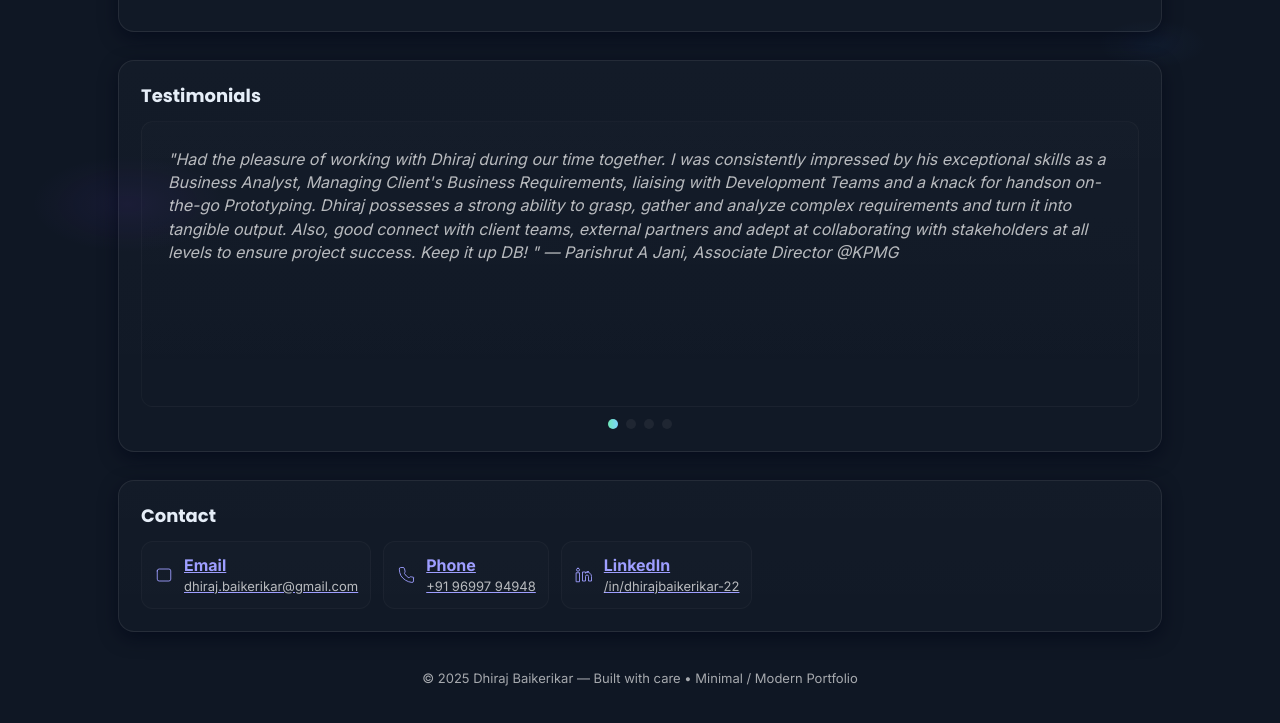
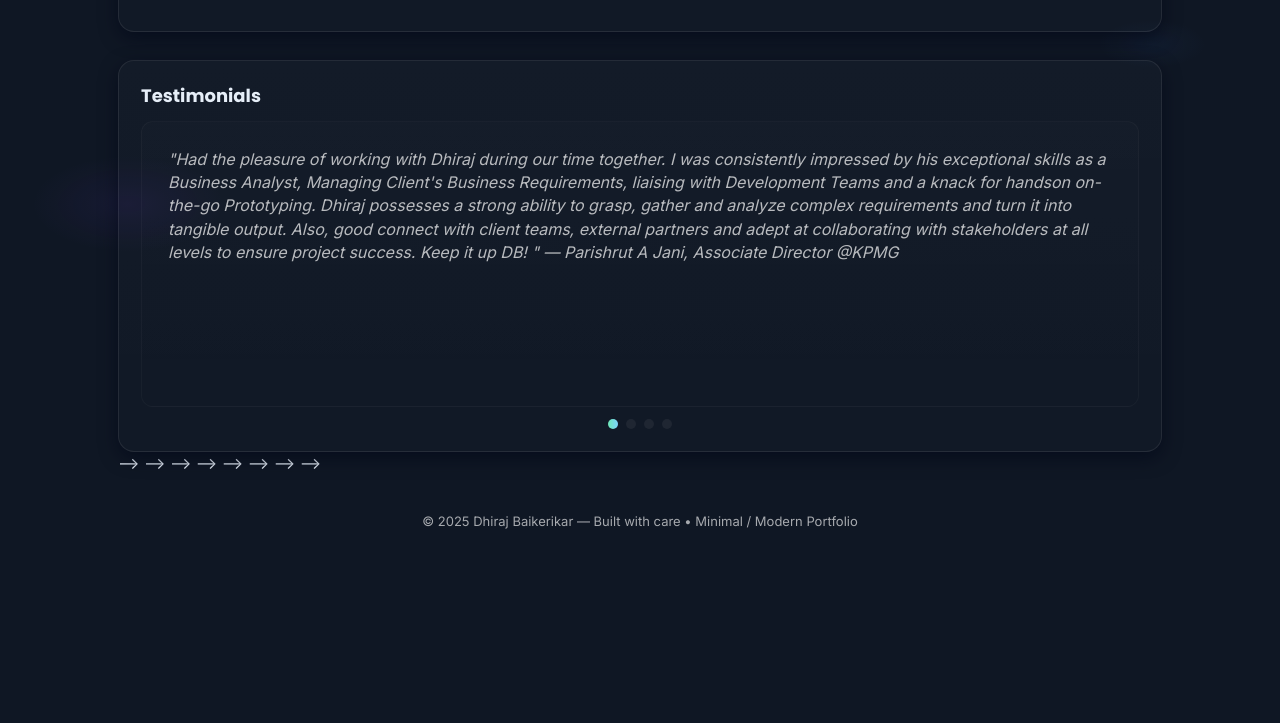
Before and after one commit to dhirajbaikerikar/portfolio, a plain HTML site: page index.html in a window 1280 px wide. Shown: the part 4676-5399 px from the top of the page. After the commit the page ends 5250 px from the top, so only its background shows below. Drawn offline with Linux system fonts and the light colour scheme.

Commit message:
Add files via upload

```diff
--- a/index.html
+++ b/index.html
@@ -827,51 +827,51 @@ I wish him successes for his future.." — Vikram Shetty, Head of IT - R&I @ L'O
       </section>
 
       <!-- CONTACT (repeated exact block at bottom as the content includes it) -->
-      <section id="contact" class="reveal" aria-labelledby="contactTitle">
-        <div class="section-title">
-          <h2 id="contactTitle">Contact</h2>
-        </div>
-        <div class="section-content">
-          <div class="contact-grid">
-            <a class="contact-card-ico" href="mailto:dhiraj.baikerikar@gmail.com">
-              <span class="icon" aria-hidden="true">
-                <!-- mail svg -->
-                <svg width="18" height="18" viewBox="0 0 24 24" fill="none" aria-hidden="true"><path d="M3 6.5v11A2.5 2.5 0 0 0 5.5 20h13A2.5 2.5 0 0 0 21 17.5v-11A2.5 2.5 0 0 0 18.5 4h-13A2.5 2.5 0 0 0 3 6.5z" stroke="currentColor" stroke-width="1.2" stroke-linecap="round" stroke-linejoin="round"/></svg>
-              </span>
-              <div>
-                <div style="font-weight:700">Email</div>
-                <div class="muted">dhiraj.baikerikar@gmail.com</div>
-              </div>
-            </a>
+      <!-- <section id="contact" class="reveal" aria-labelledby="contactTitle"> -->
+        <!-- <div class="section-title"> -->
+          <!-- <h2 id="contactTitle">Contact</h2> -->
+        <!-- </div> -->
+        <!-- <div class="section-content"> -->
+          <!-- <div class="contact-grid"> -->
+            <!-- <a class="contact-card-ico" href="mailto:dhiraj.baikerikar@gmail.com"> -->
+              <!-- <span class="icon" aria-hidden="true"> -->
+                <!-- <!-- mail svg --> -->
+                <!-- <svg width="18" height="18" viewBox="0 0 24 24" fill="none" aria-hidden="true"><path d="M3 6.5v11A2.5 2.5 0 0 0 5.5 20h13A2.5 2.5 0 0 0 21 17.5v-11A2.5 2.5 0 0 0 18.5 4h-13A2.5 2.5 0 0 0 3 6.5z" stroke="currentColor" stroke-width="1.2" stroke-linecap="round" stroke-linejoin="round"/></svg> -->
+              <!-- </span> -->
+              <!-- <div> -->
+                <!-- <div style="font-weight:700">Email</div> -->
+                <!-- <div class="muted">dhiraj.baikerikar@gmail.com</div> -->
+              <!-- </div> -->
+            <!-- </a> -->
 
-            <a class="contact-card-ico" href="tel:+919699794948">
-              <span class="icon" aria-hidden="true">
-                <!-- phone svg -->
-                <svg width="18" height="18" viewBox="0 0 24 24" fill="none"><path d="M22 16.92v3a2 2 0 0 1-2.18 2 19.86 19.86 0 0 1-8.63-3.07 19.5 19.5 0 0 1-6-6A19.86 19.86 0 0 1 3.09 4.18 2 2 0 0 1 5 2h3a2 2 0 0 1 2 1.72c.12 1.09.36 2.15.69 3.15a2 2 0 0 1-.45 2.11L9.91 9.91a16 16 0 0 0 6 6l1.02-1.02a2 2 0 0 1 2.11-.45c1 .33 2.06.57 3.15.69A2 2 0 0 1 22 16.92z" stroke="currentColor" stroke-width="1.2" stroke-linecap="round" stroke-linejoin="round"/></svg>
-              </span>
-              <div>
-                <div style="font-weight:700">Phone</div>
-                <div class="muted">+91 96997 94948</div>
-              </div>
-            </a>
+            <!-- <a class="contact-card-ico" href="tel:+919699794948"> -->
+              <!-- <span class="icon" aria-hidden="true"> -->
+                <!-- <!-- phone svg --> -->
+                <!-- <svg width="18" height="18" viewBox="0 0 24 24" fill="none"><path d="M22 16.92v3a2 2 0 0 1-2.18 2 19.86 19.86 0 0 1-8.63-3.07 19.5 19.5 0 0 1-6-6A19.86 19.86 0 0 1 3.09 4.18 2 2 0 0 1 5 2h3a2 2 0 0 1 2 1.72c.12 1.09.36 2.15.69 3.15a2 2 0 0 1-.45 2.11L9.91 9.91a16 16 0 0 0 6 6l1.02-1.02a2 2 0 0 1 2.11-.45c1 .33 2.06.57 3.15.69A2 2 0 0 1 22 16.92z" stroke="currentColor" stroke-width="1.2" stroke-linecap="round" stroke-linejoin="round"/></svg> -->
+              <!-- </span> -->
+              <!-- <div> -->
+                <!-- <div style="font-weight:700">Phone</div> -->
+                <!-- <div class="muted">+91 96997 94948</div> -->
+              <!-- </div> -->
+            <!-- </a> -->
 
-            <a class="contact-card-ico" href="https://www.linkedin.com/in/dhirajbaikerikar-22" target="_blank" rel="noopener">
-              <span class="icon" aria-hidden="true">
-                <!-- linkedin svg -->
-                <svg width="18" height="18" viewBox="0 0 24 24" fill="none"><path d="M16 8a6 6 0 0 1 6 6v6h-4v-6a2 2 0 0 0-2-2 2 2 0 0 0-2 2v6h-4v-12h4v1.8a4 4 0 0 1 3.9-2.3zM2 9h4v12H2zM4 3a2 2 0 1 1 0 4 2 2 0 0 1 0-4z" stroke="currentColor" stroke-width="1.2" stroke-linecap="round" stroke-linejoin="round"/></svg>
-              </span>
-              <div>
-                <div style="font-weight:700">LinkedIn</div>
-                <div class="muted">/in/dhirajbaikerikar-22</div>
-              </div>
-            </a>
-          <!-- </div> -->
+            <!-- <a class="contact-card-ico" href="https://www.linkedin.com/in/dhirajbaikerikar-22" target="_blank" rel="noopener"> -->
+              <!-- <span class="icon" aria-hidden="true"> -->
+                <!-- <!-- linkedin svg --> -->
+                <!-- <svg width="18" height="18" viewBox="0 0 24 24" fill="none"><path d="M16 8a6 6 0 0 1 6 6v6h-4v-6a2 2 0 0 0-2-2 2 2 0 0 0-2 2v6h-4v-12h4v1.8a4 4 0 0 1 3.9-2.3zM2 9h4v12H2zM4 3a2 2 0 1 1 0 4 2 2 0 0 1 0-4z" stroke="currentColor" stroke-width="1.2" stroke-linecap="round" stroke-linejoin="round"/></svg> -->
+              <!-- </span> -->
+              <!-- <div> -->
+                <!-- <div style="font-weight:700">LinkedIn</div> -->
+                <!-- <div class="muted">/in/dhirajbaikerikar-22</div> -->
+              <!-- </div> -->
+            <!-- </a> -->
+          <!-- <!-- </div> --> -->
 
-          <!-- <div style="margin-top:16px"> -->
-            <!-- <p class="muted">© 2025 Dhiraj Baikerikar — Built with care • Minimal / Modern Portfolio</p> -->
-          <!-- </div> -->
-        <!-- </div> -->
-      </section>
+          <!-- <!-- <div style="margin-top:16px"> --> -->
+            <!-- <!-- <p class="muted">© 2025 Dhiraj Baikerikar — Built with care • Minimal / Modern Portfolio</p> --> -->
+          <!-- <!-- </div> --> -->
+        <!-- <!-- </div> --> -->
+      <!-- </section> -->
 
     </main>
 
```
